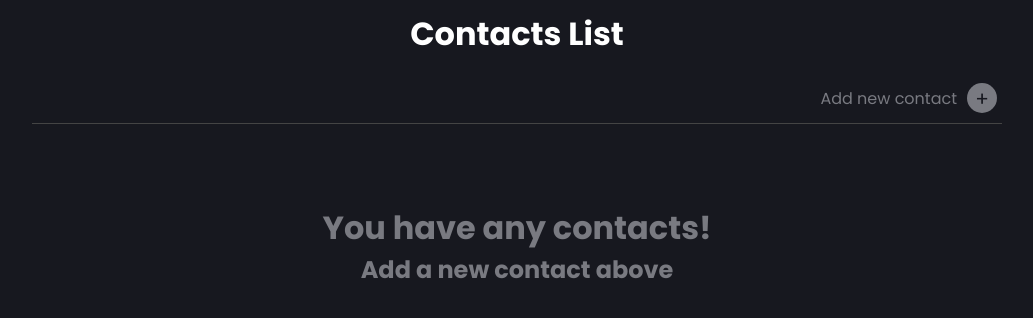
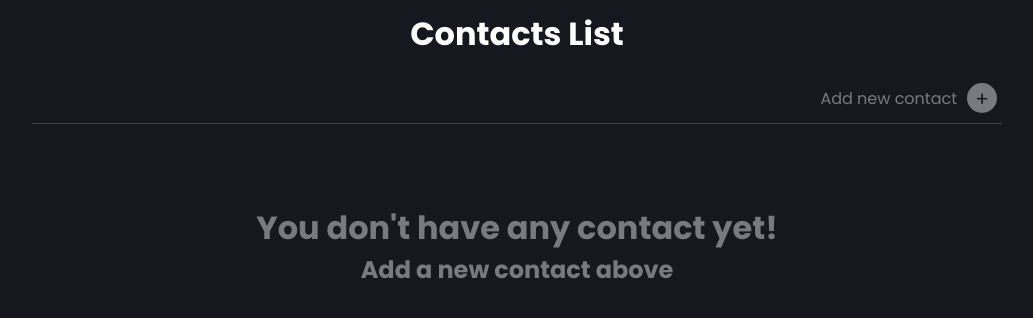
Before and after one commit to henriquemoreiraa/contacts-list, a React (Create React App) app: page / in a window 1280 px wide. Shown: the top 318 px of the page, without its empty margins (123-1156 px from the left). Built offline with nearby package versions, Linux system fonts and the light colour scheme.

Commit message:
Update App.tsx

```diff
--- a/src/App.tsx
+++ b/src/App.tsx
@@ -47,7 +47,7 @@ function App(): any {
 
         {list.length < 1 ? (
           <div className='message--add--new'>
-            <h1>You have any contacts!</h1>
+            <h1>You don't have any contact yet!</h1>
             <h2>Add a new contact above</h2>
           </div>
         ) : (
```
